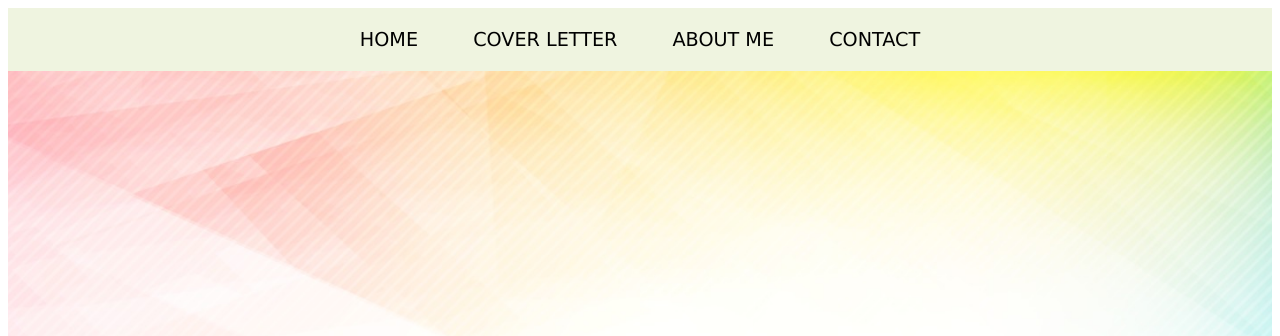
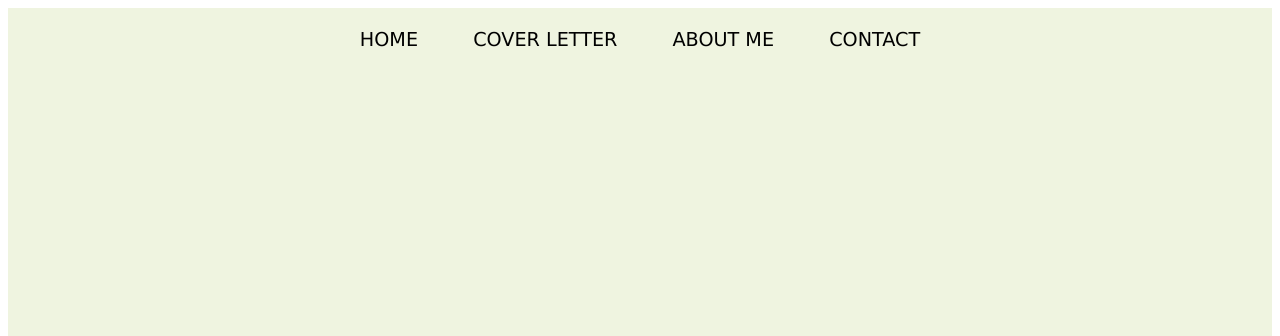
Before and after one commit to ParamrajSondhi/paramrajsondhi.github.io, a plain HTML site: page index.html in a window 1280 px wide. Shown: the top 336 px of the page. Drawn offline with Linux system fonts and the light colour scheme; a web font is replaced by a local one.

Commit message:
Update style.css

```diff
--- a/style.css
+++ b/style.css
@@ -31,7 +31,7 @@ header {
   nav {font-family: Verdana, Geneva, Tahoma, sans-serif;}
 /* Body */
 .hero-image {
-    background-image: url('img/Hero-Image.jpg');
+    background-color: #eff4e0;
     background-position: center;
     background-repeat: no-repeat;
     background-size: cover;
```
